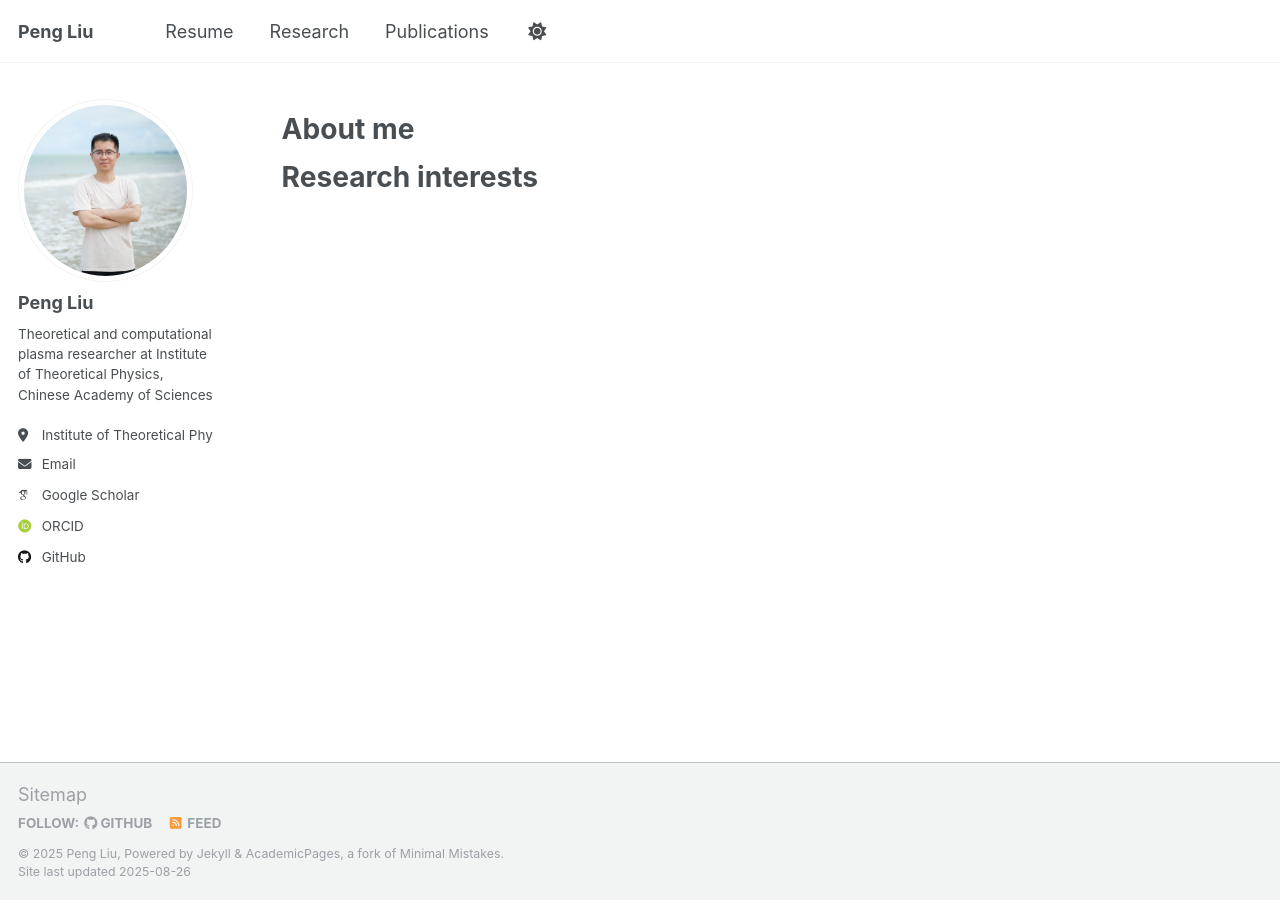
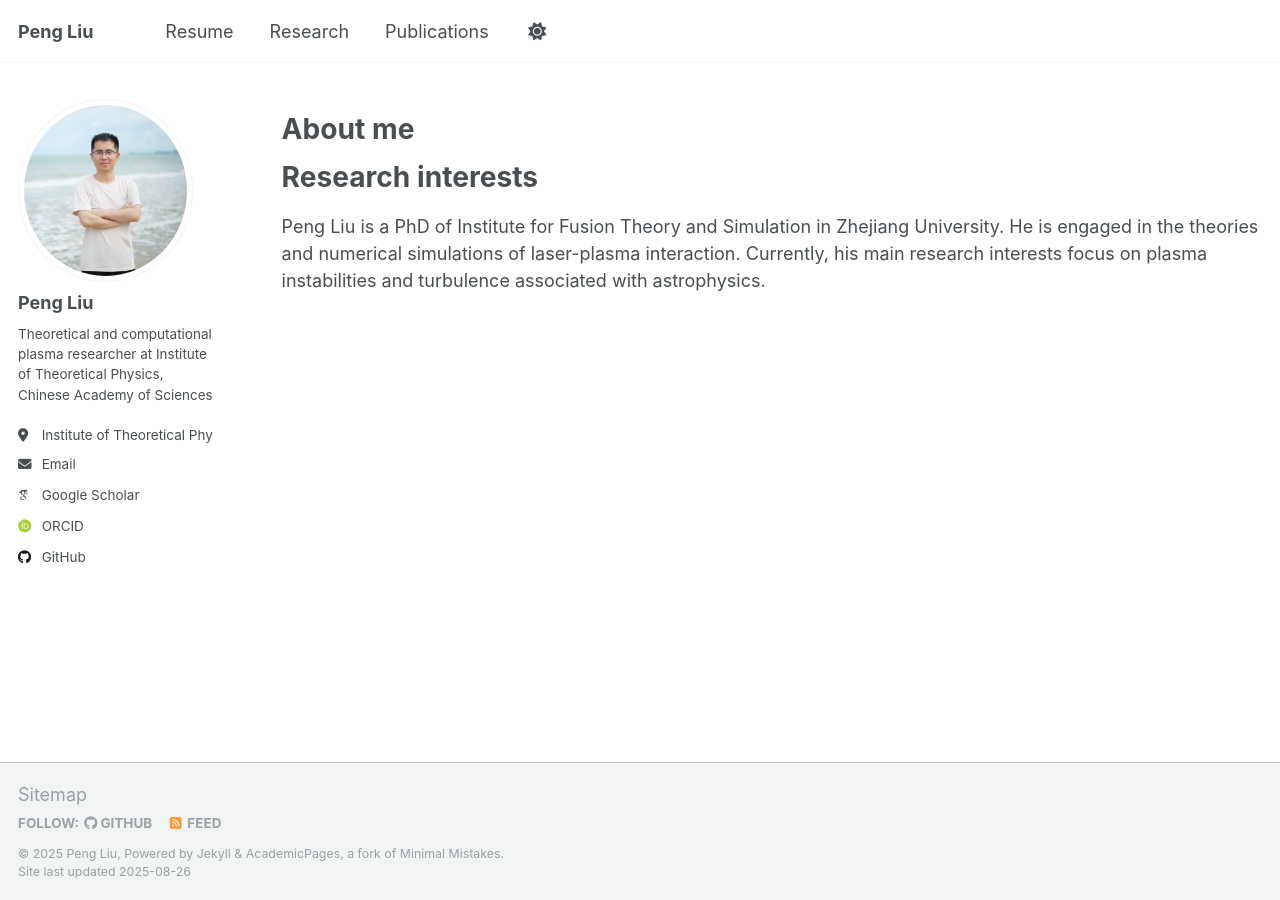
Before and after one commit to pliulfcuigithub/pliulfcuigithub.github.io, a Jekyll site: the page built from _pages/about.md, in a window 1280 px wide. Built offline with Jekyll 4.4.1, drawn with Linux system fonts in a browser that asks for light colours; some web fonts are replaced.

Commit message:
Update about.md

```diff
--- a/_pages/about.md
+++ b/_pages/about.md
@@ -11,7 +11,9 @@ redirect_from:
 
 About me
 ======
-[//]: I am a Postdoc at .
+[//]: I am a Postdoc at [Institute of Theoretical Physics](http://www.itp.ac.cn/), Chinese Academy of Sciences.
 
 Research interests
-==
+=====
+
+Peng Liu is a PhD of Institute for Fusion Theory and Simulation in Zhejiang University. He is engaged in the theories and numerical simulations of laser-plasma interaction. Currently, his main research interests focus on plasma instabilities and turbulence associated with astrophysics.
```
